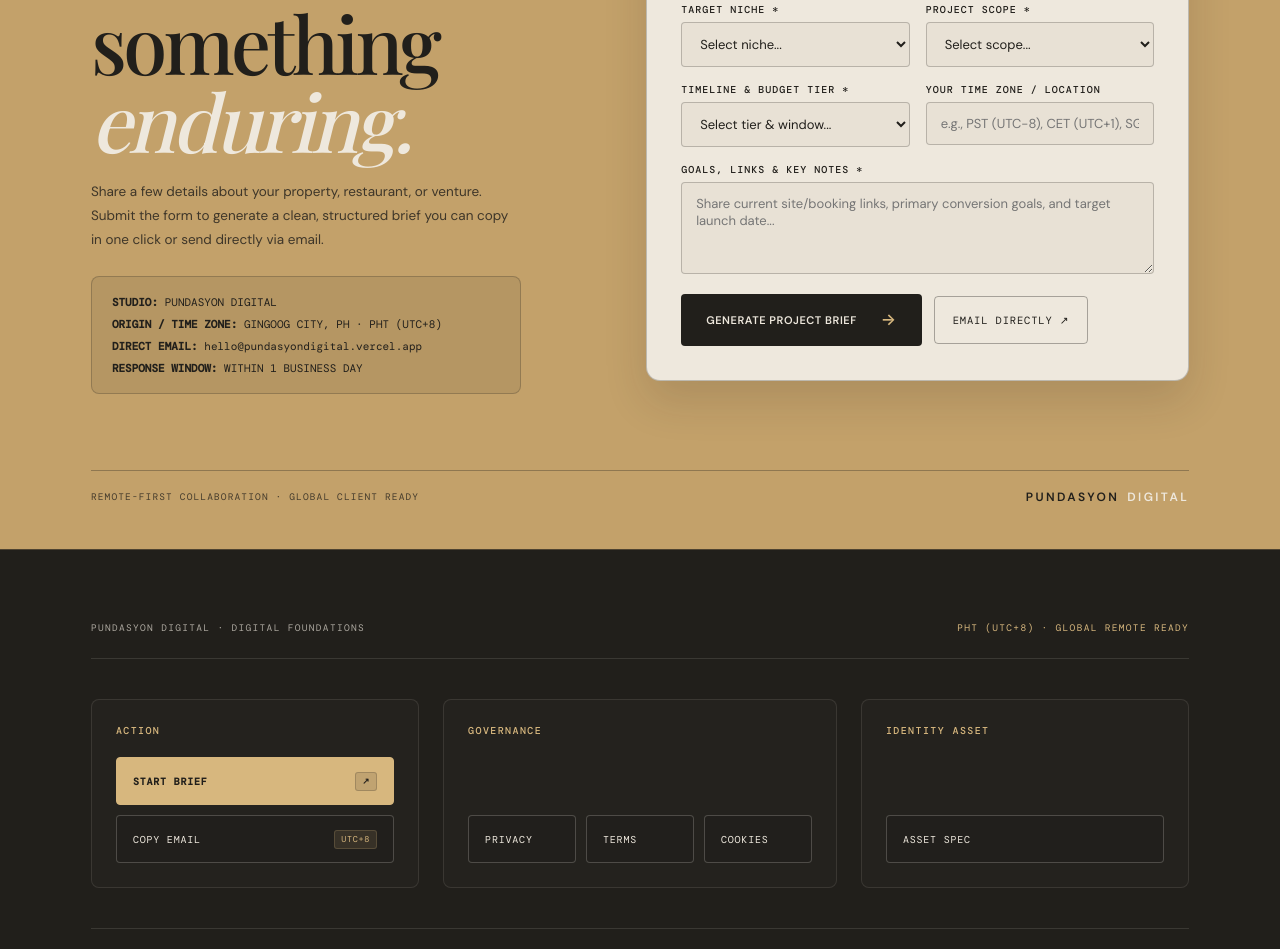
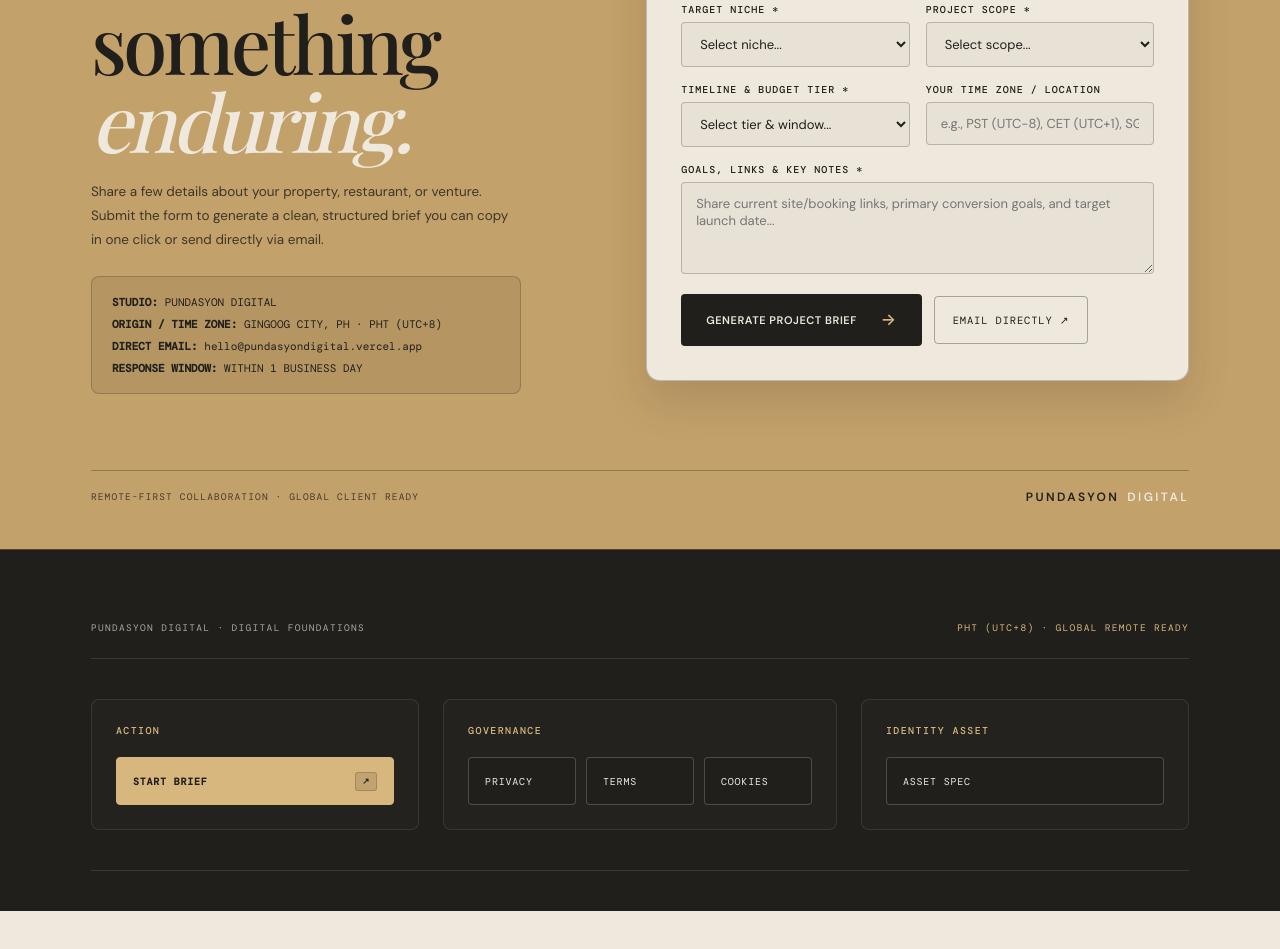
Before and after one commit to arqitequebuild/pundasyon-digital, a plain HTML site: page index.html in a window 1280 px wide. Shown: the part 6350-7299 px from the top of the page. After the commit the page ends 7261 px from the top, so only its background shows below. Drawn offline with nearby package versions, Linux system fonts and the light colour scheme; a web font is replaced by a local one.

Commit message:
Update index.html

```diff
--- a/index.html
+++ b/index.html
@@ -467,19 +467,15 @@
     </div>
 
         <div class="footer-lanes">
-      <!-- ACTION -->
+            <!-- ACTION -->
       <div class="footer-lane" role="region" aria-label="Direct action lane">
         <div class="lane-header">
           <span class="lane-label">ACTION</span>
         </div>
-        <div class="lane-buttons">
+        <div class="lane-buttons" style="display: grid; grid-template-columns: 1fr;">
           <button class="footer-btn footer-btn--primary" type="button" id="footer-start-brief-btn">
             <span>Start Brief</span>
             <span class="footer-slot-badge">&#8599;</span>
-          </button>
-          <button class="footer-btn" type="button" id="footer-copy-email-btn" data-email="hello@pundasyondigital.vercel.app">
-            <span id="footer-copy-email-label">Copy Email</span>
-            <span class="footer-slot-badge">UTC+8</span>
           </button>
         </div>
       </div>
```
